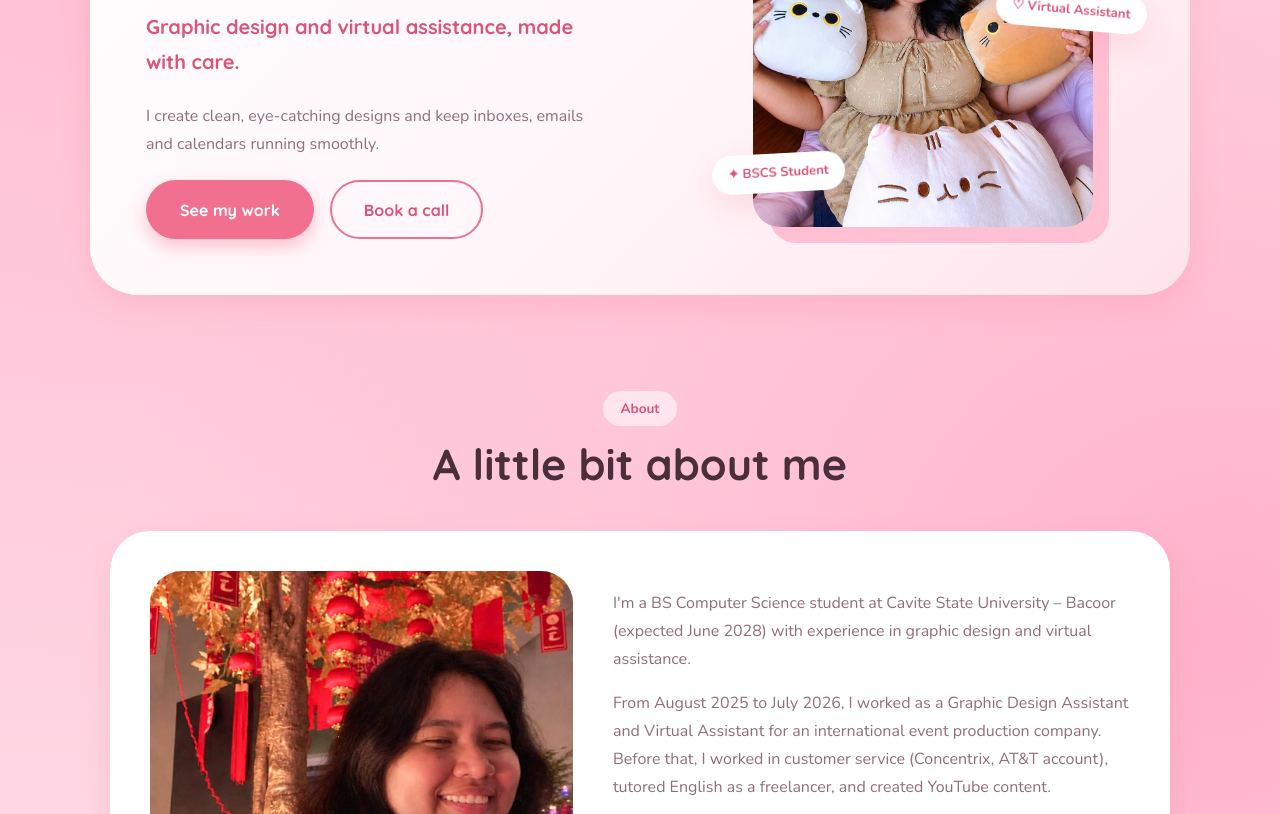
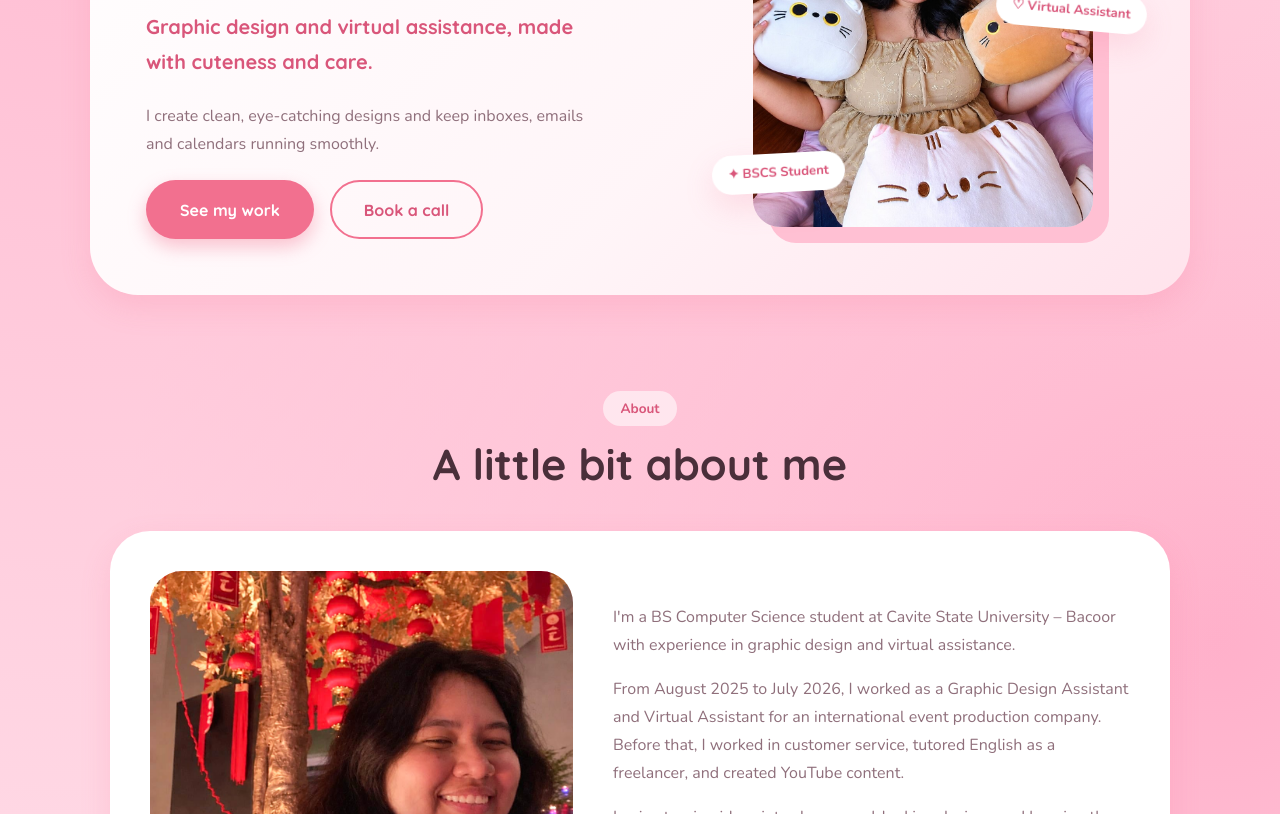
Before and after one commit to desayyyy/des, a plain HTML site: page index.html in a window 1280 px wide. Shown: the part 373-1187 px from the top of the page. Drawn offline with nearby package versions, Linux system fonts and the light colour scheme.

Commit message:
Revise tagline to include 'cuteness and care'
Updated tagline to emphasize cuteness in design work.

```diff
--- a/index.html
+++ b/index.html
@@ -42,7 +42,7 @@
       <div class="hero-text">
         <span class="badge">&#10022; Open for remote VA &amp; design work</span>
         <h1>Hi, I'm <span class="hl">Desiree Teston</span></h1>
-        <p class="tagline">Graphic design and virtual assistance, made with care.</p>
+        <p class="tagline">Graphic design and virtual assistance, made with cuteness and care.</p>
         <p>
           I create clean, eye-catching designs and keep inboxes, emails
           and calendars running smoothly.
@@ -80,15 +80,14 @@
         <div>
           <p>
             I'm a BS Computer Science student at Cavite State University
-            &ndash; Bacoor (expected June 2028) with experience in graphic
+            &ndash; Bacoor with experience in graphic
             design and virtual assistance.
           </p>
           <p>
             From August 2025 to July 2026, I worked as a Graphic Design
             Assistant and Virtual Assistant for an international event
-            production company. Before that, I worked in customer service
-            (Concentrix, AT&amp;T account), tutored English as a freelancer,
-            and created YouTube content.
+            production company. Before that, I worked in customer service,
+            tutored English as a freelancer, and created YouTube content.
           </p>
           <p>
             I enjoy turning ideas into clean, good-looking designs and
```
